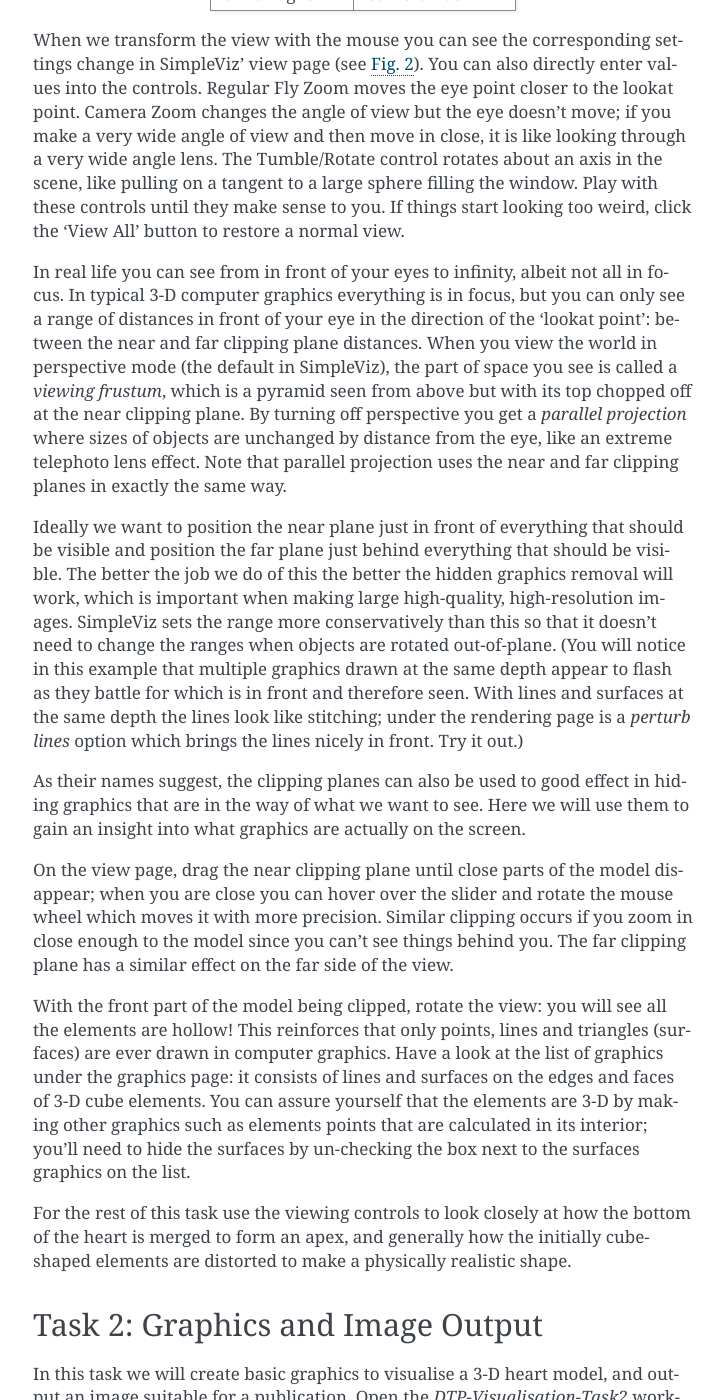
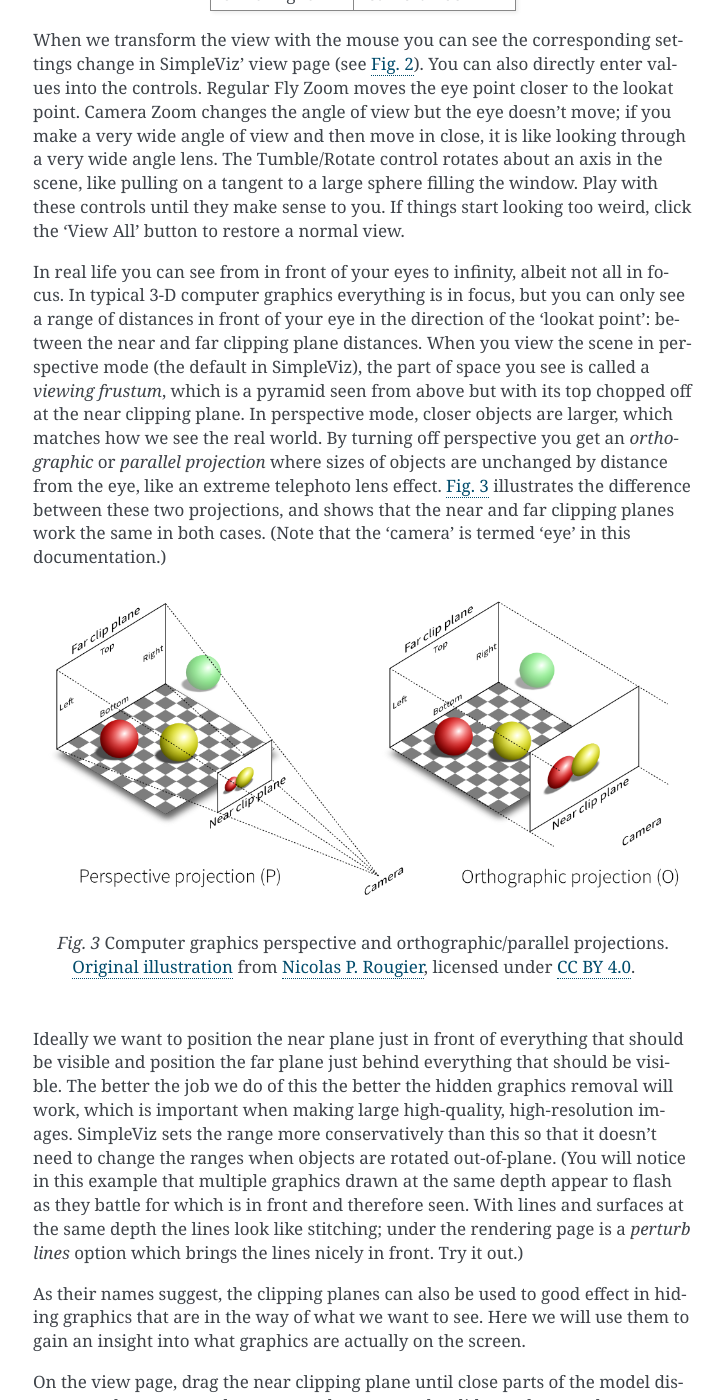
Before and after one commit to ABI-Tutorials/DTP-Visualisation, a Sphinx documentation site: the page built from source/visualisation.rst, in a window 1280 px wide and 1400 px high, scrolled down 3617 px. Shown: the whole window, without its empty margins (387-1111 px from the left). Built offline with Sphinx 7.4.7, drawn with Linux system fonts in a browser that asks for light colours; some of the changed text lies outside the part shown.

Commit message:
Add illustration for view frustum and fix links
Attributes image to original creator, with CC BY 4.0 license.

```diff
--- a/source/visualisation.rst
+++ b/source/visualisation.rst
@@ -2,7 +2,8 @@
 Visualisation
 =============
 
-This tutorial was created as part of the Computational Physiology module in the `MedTech CoRE <http://cmdt.org.nz>`_ Doctoral Training Programme. The tasks presented in this tutorial are designed to make the reader aware of key visualisation skills used in the context of computational physiology. We will demonstrate these skills across a range of spatial scales and visualisation techniques.
+This tutorial was created as part of the Computational Physiology module in the `MedTech CoRE
+<http://medtech.org.nz>`_ Doctoral Training Programme. The tasks presented in this tutorial are designed to make the reader aware of key visualisation skills used in the context of computational physiology. We will demonstrate these skills across a range of spatial scales and visualisation techniques.
 
 Overview
 --------
@@ -78,7 +79,13 @@ Shift+Right  Camera Zoom
 
 When we transform the view with the mouse you can see the corresponding settings change in SimpleViz' view page (see :numref:`fig_dtp_cp_vis_simpleviz_viewpage`). You can also directly enter values into the controls. Regular Fly Zoom moves the eye point closer to the lookat point. Camera Zoom changes the angle of view but the eye doesn't move; if you make a very wide angle of view and then move in close, it is like looking through a very wide angle lens. The Tumble/Rotate control rotates about an axis in the scene, like pulling on a tangent to a large sphere filling the window. Play with these controls until they make sense to you. If things start looking too weird, click the 'View All' button to restore a normal view.
 
-In real life you can see from in front of your eyes to infinity, albeit not all in focus. In typical 3-D computer graphics everything is in focus, but you can only see a range of distances in front of your eye in the direction of the 'lookat point': between the near and far clipping plane distances. When you view the world in perspective mode (the default in SimpleViz), the part of space you see is called a *viewing frustum*, which is a pyramid seen from above but with its top chopped off at the near clipping plane. By turning off perspective you get a *parallel projection* where sizes of objects are unchanged by distance from the eye, like an extreme telephoto lens effect. Note that parallel projection uses the near and far clipping planes in exactly the same way.
+In real life you can see from in front of your eyes to infinity, albeit not all in focus. In typical 3-D computer graphics everything is in focus, but you can only see a range of distances in front of your eye in the direction of the 'lookat point': between the near and far clipping plane distances. When you view the scene in perspective mode (the default in SimpleViz), the part of space you see is called a *viewing frustum*, which is a pyramid seen from above but with its top chopped off at the near clipping plane. In perspective mode, closer objects are larger, which matches how we see the real world. By turning off perspective you get an *orthographic* or *parallel projection* where sizes of objects are unchanged by distance from the eye, like an extreme telephoto lens effect. :numref:`fig_dtp_cp_vis_view_frustum` illustrates the difference between these two projections, and shows that the near and far clipping planes work the same in both cases. (Note that the 'camera' is termed 'eye' in this documentation.)
+
+.. _fig_dtp_cp_vis_view_frustum:
+.. figure:: _images/ViewFrustum.png
+   :align: center
+
+   Computer graphics perspective and orthographic/parallel projections. `Original illustration <http://www.labri.fr/perso/nrougier/teaching/opengl/images/ViewFrustum.png>`_ from `Nicolas P. Rougier <http://www.labri.fr/perso/nrougier/>`_, licensed under `CC BY 4.0 <http://creativecommons.org/licenses/by/4.0/legalcode>`_.
 
 Ideally we want to position the near plane just in front of everything that should be visible and position the far plane just behind everything that should be visible. The better the job we do of this the better the hidden graphics removal will work, which is important when making large high-quality, high-resolution images. SimpleViz sets the range more conservatively than this so that it doesn't need to change the ranges when objects are rotated out-of-plane. (You will notice in this example that multiple graphics drawn at the same depth appear to flash as they battle for which is in front and therefore seen. With lines and surfaces at the same depth the lines look like stitching; under the rendering page is a *perturb lines* option which brings the lines nicely in front. Try it out.)
 
```
Also changed, not shown: source/_images/ViewFrustum.png (added).
